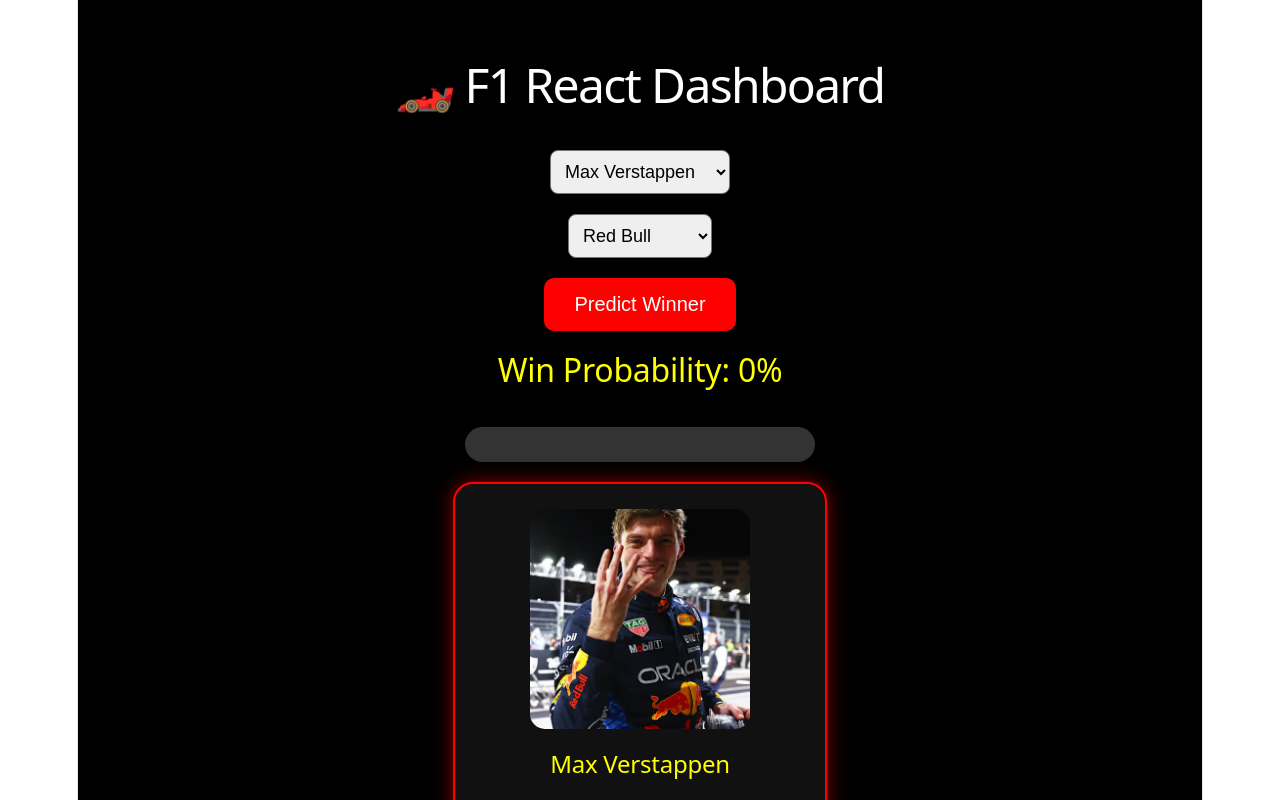
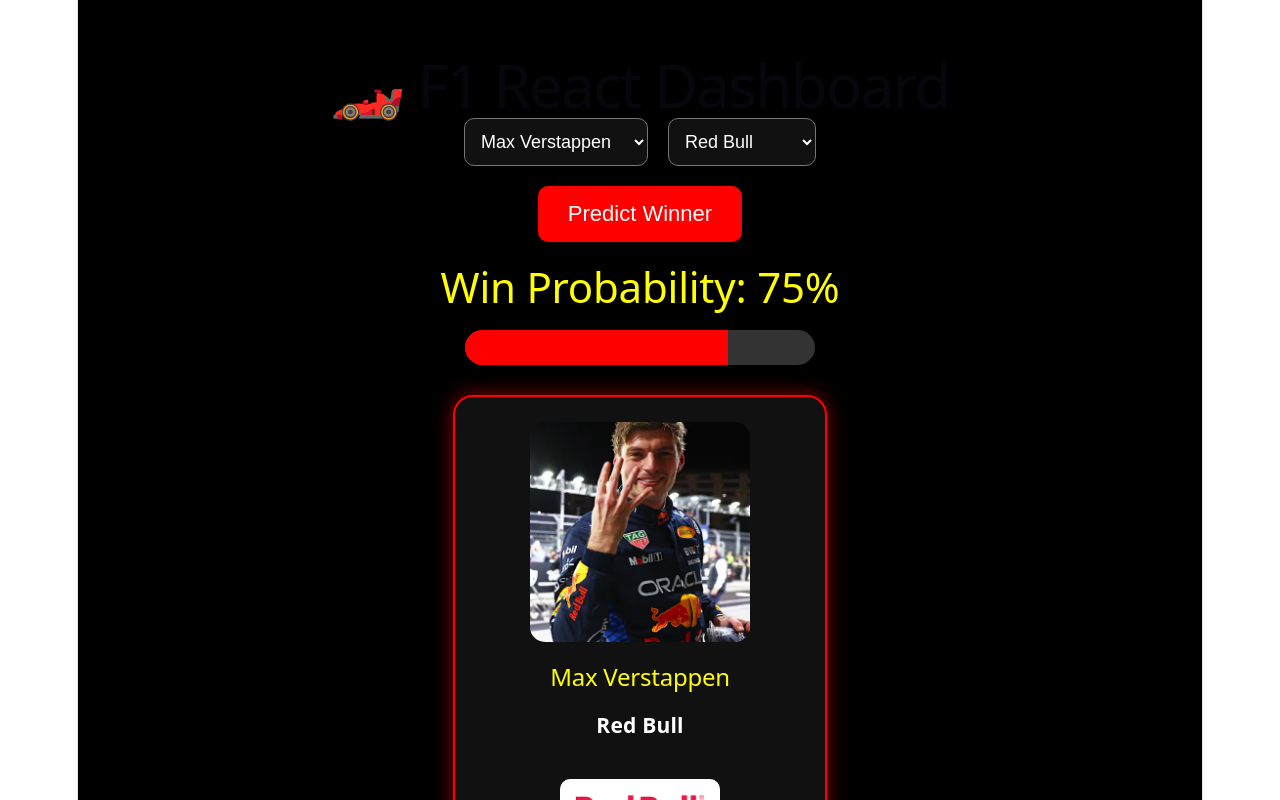
Before and after one commit to lokeshwarsura/f1-race-predictor, a React (Vite) app in the folder f1-react-dashboard/: page / in a window 1280 px wide. Shown: the top 800 px of the page. Built offline with nearby package versions, Linux system fonts and the light colour scheme.

Commit message:
fixed predict button logic

```diff
--- a/f1-react-dashboard/src/App.jsx
+++ b/f1-react-dashboard/src/App.jsx
@@ -7,7 +7,7 @@ import Leaderboard from './components/Leaderboard'
 
 function App() {
 
-  const [probability, setProbability] = useState(0)
+  const [probability, setProbability] = useState(75)
 
   const [driver, setDriver] =
     useState('Max Verstappen')
@@ -49,10 +49,37 @@ function App() {
 
   function predictWinner() {
 
-    const randomProbability =
-      (Math.random() * 40 + 60).toFixed(2)
+    let generatedProbability = 0
 
-    setProbability(randomProbability)
+    if (driver === 'Max Verstappen') {
+      generatedProbability = 95
+    }
+
+    else if (driver === 'Lewis Hamilton') {
+      generatedProbability = 88
+    }
+
+    else if (driver === 'Fernando Alonso') {
+      generatedProbability = 82
+    }
+
+    else if (driver === 'Carlos Sainz') {
+      generatedProbability = 80
+    }
+
+    else if (driver === 'Sergio Perez') {
+      generatedProbability = 84
+    }
+
+    generatedProbability =
+      generatedProbability +
+      Math.floor(Math.random() * 5)
+
+    if (generatedProbability > 100) {
+      generatedProbability = 100
+    }
+
+    setProbability(generatedProbability)
 
     setImage(driverImages[driver])
 
@@ -69,29 +96,37 @@ function App() {
         color: 'white',
         display: 'flex',
         flexDirection: 'column',
-        justifyContent: 'center',
         alignItems: 'center',
-        gap: '20px',
         padding: '40px'
       }}
     >
 
       <h1
         style={{
-          color: 'white',
-          fontSize: '48px'
+          fontSize: '60px',
+          marginBottom: '20px'
         }}
       >
         🏎️ F1 React Dashboard
       </h1>
 
+      <div
+        style={{
+          display: 'flex',
+          gap: '20px',
+          marginBottom: '20px'
+        }}
+      >
+
         <select
           value={driver}
           onChange={(e) => setDriver(e.target.value)}
           style={{
-          padding: '10px',
+            padding: '12px',
             fontSize: '18px',
-          borderRadius: '8px'
+            borderRadius: '10px',
+            background: '#111',
+            color: 'white'
           }}
         >
 
@@ -107,9 +142,11 @@ function App() {
           value={team}
           onChange={(e) => setTeam(e.target.value)}
           style={{
-          padding: '10px',
+            padding: '12px',
             fontSize: '18px',
-          borderRadius: '8px'
+            borderRadius: '10px',
+            background: '#111',
+            color: 'white'
           }}
         >
 
@@ -120,16 +157,19 @@ function App() {
 
         </select>
 
+      </div>
+
       <button
         onClick={predictWinner}
         style={{
           padding: '15px 30px',
-          fontSize: '20px',
+          fontSize: '22px',
           background: 'red',
           color: 'white',
           border: 'none',
           borderRadius: '10px',
-          cursor: 'pointer'
+          cursor: 'pointer',
+          marginBottom: '20px'
         }}
       >
         Predict Winner
@@ -138,13 +178,23 @@ function App() {
       <h2
         style={{
           color: 'yellow',
-          fontSize: '32px'
+          fontSize: '42px'
         }}
       >
         Win Probability: {probability}%
       </h2>
 
       <ProbabilityBar probability={probability} />
+
+      <div
+        style={{
+          display: 'flex',
+          flexDirection: 'column',
+          alignItems: 'center',
+          gap: '25px',
+          marginTop: '30px'
+        }}
+      >
 
         <DriverCard
           driver={driver}
@@ -159,6 +209,8 @@ function App() {
 
       </div>
 
+    </div>
+
   )
 
 }
```
Lines whose indentation alone changed are shown as unchanged.
